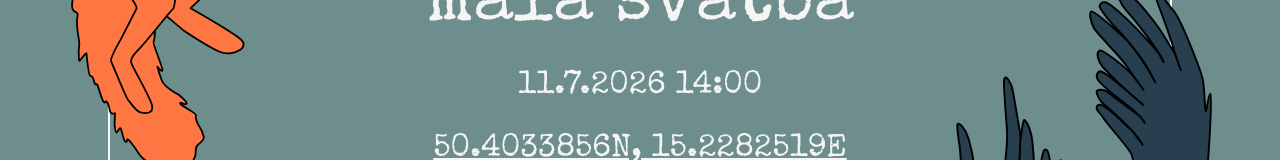
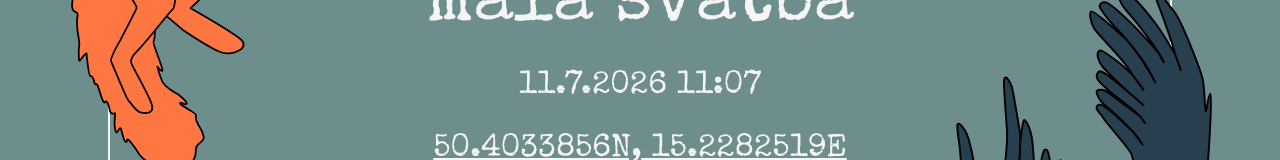
Before and after one commit to malymat1/website, a React (Vite) app: page / in a window 1280 px wide. Shown: the part 344-504 px from the top of the page. Built offline with nearby package versions, Linux system fonts and the light colour scheme.

Commit message:
Change time

```diff
--- a/src/components/Pages/Placeholder/Placeholder.tsx
+++ b/src/components/Pages/Placeholder/Placeholder.tsx
@@ -11,7 +11,7 @@ export default function Placeholder() {
             <div className={styles.container}>
                 <div className={styles.textContainer}>
                     <div className={styles.title}>{t("title")}</div>
-                    <div className={styles.text}>11.7.2026 14:00</div>
+                    <div className={styles.text}>11.7.2026 11:07</div>
                     <a className={styles.link} href="https://mapy.com/s/fozadahenu" target="_blank">
                         50.4033856N, 15.2282519E
                     </a>
```
